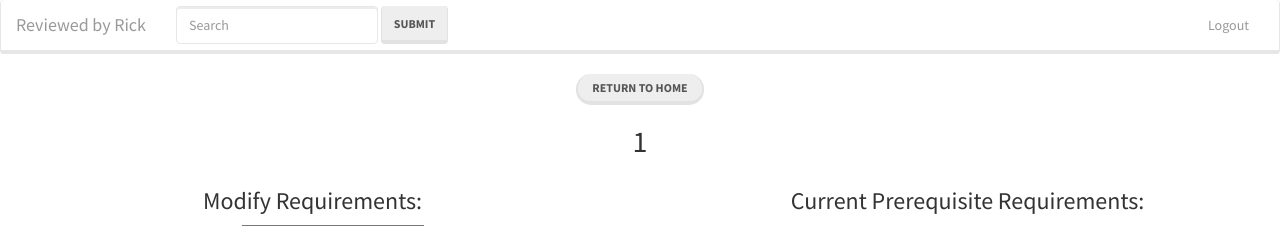
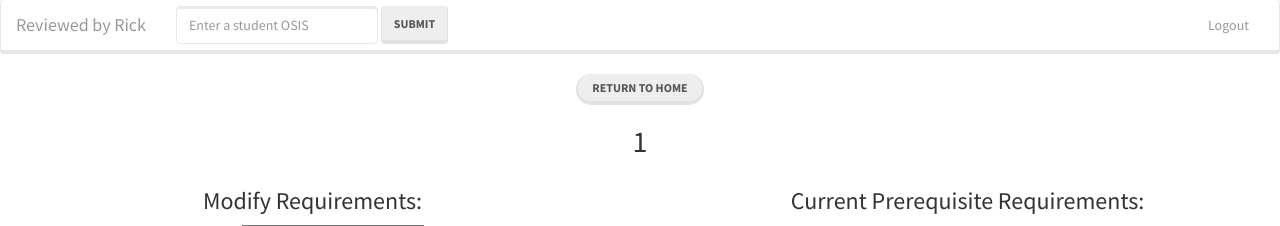
Before and after one commit to oreo21/TeamProhphit, a Flask app: page /mod/1/ in a window 1280 px wide. Shown: the top 226 px of the page. Run offline with Flask 2, Linux system fonts and the light colour scheme; the visitor is signed in with stand-in values (Sample User, id 1); data that the repository does not hold is empty; some libraries are stand-ins or nearby versions.

Commit message:
implementing fix fxnality

```diff
--- a/templates/base.html
+++ b/templates/base.html
@@ -31,7 +31,7 @@
     {% if session["admin"] %}
       <form class="navbar-form navbar-left" role="search" action="/search/">
         <div class="form-group">
-          <input type="text" class="form-control" placeholder="Search" name="search">
+          <input type="text" class="form-control" placeholder="Enter a student OSIS" name="search">
         </div>
         <button type="submit" class="btn btn-default">Submit</button>
       </form>
```
Also changed, not shown: templates/search.html (+8 -0 lines).
